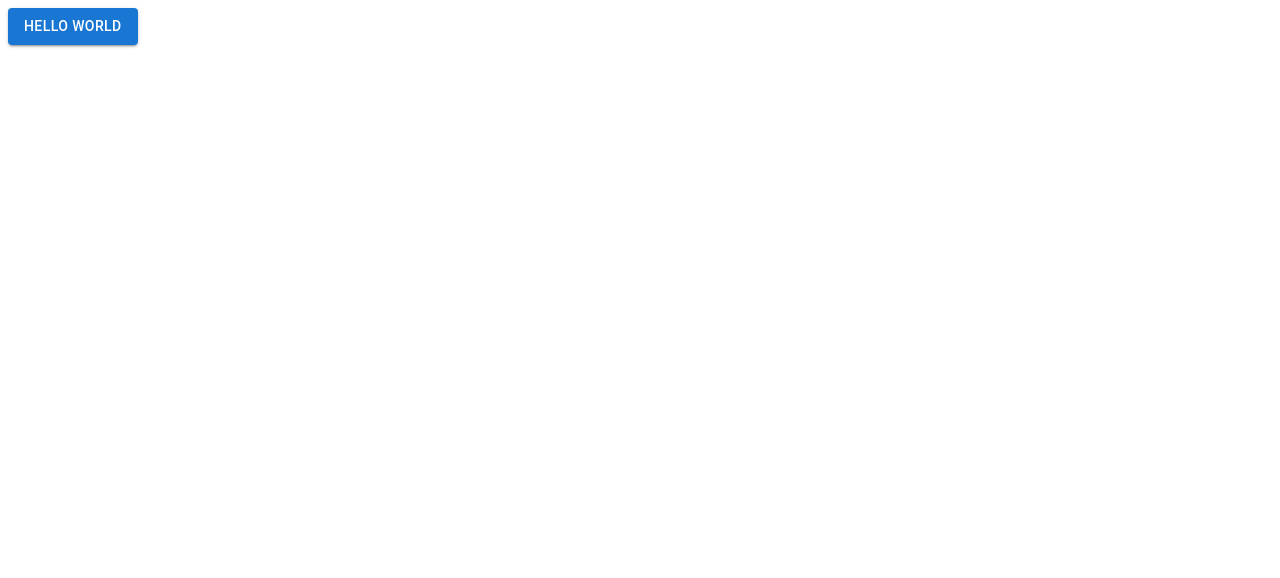
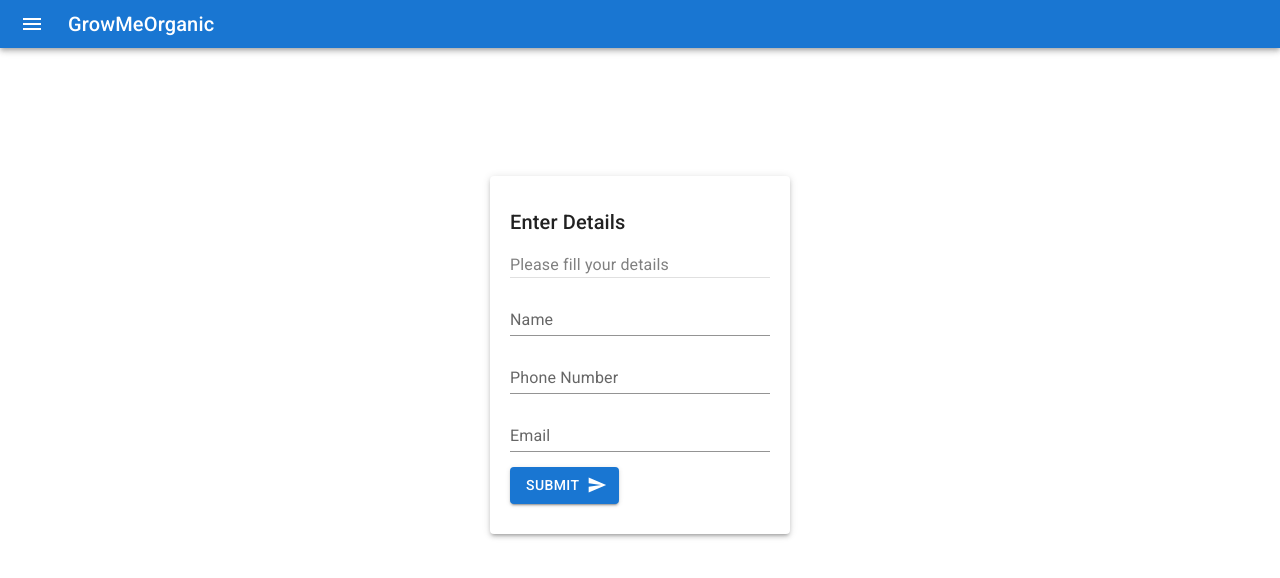
Before and after one commit to Steevel/growmeorganic-internship-project, a React (Vite) app: page / in a window 1280 px wide. Shown: the top 578 px of the page. Built offline with nearby package versions, Linux system fonts and the light colour scheme.

Commit message:
feature - added form ui

```diff
--- a/index.html
+++ b/index.html
@@ -1,13 +1,17 @@
 <!DOCTYPE html>
 <html lang="en">
+
 <head>
   <meta charset="UTF-8" />
   <link rel="icon" type="image/svg+xml" href="/vite.svg" />
   <meta name="viewport" content="width=device-width, initial-scale=1.0" />
+  <link rel="stylesheet" href="https://fonts.googleapis.com/css?family=Roboto:300,400,500,700&display=swap" />
   <title>Vite + React + TS</title>
 </head>
+
 <body>
   <div id="root"></div>
   <script type="module" src="/src/main.tsx"></script>
 </body>
+
 </html>
--- a/src/App.tsx
+++ b/src/App.tsx
@@ -1,10 +1,19 @@
 import "./App.css";
-import { Button } from "@mui/material";
+import { Routes, Route } from "react-router-dom";
+// import { Button } from "@mui/material";
+import HomePage from "./pages/HomePage";
+import DetailsPage from "./pages/DetailsPage";
+import Navbar from "./components/Navbar";
 
 function App() {
   return (
     <>
-      <Button variant="contained">Hello World</Button>
+      {/* <Button variant="contained">Hello World</Button> */}
+      <Navbar />
+      <Routes>
+        <Route index element={<HomePage />} />
+        <Route path="/details" element={<DetailsPage />} />
+      </Routes>
     </>
   );
 }
--- /dev/null
+++ b/src/components/Navbar.tsx
@@ -0,0 +1,24 @@
+import { AppBar, Toolbar, IconButton, Typography } from "@mui/material";
+import { Menu } from "@mui/icons-material";
+
+const Navbar = () => {
+  return (
+    <AppBar position="static">
+      <Toolbar variant="dense">
+        <IconButton
+          edge="start"
+          color="inherit"
+          aria-label="menu"
+          sx={{ mr: 2 }}
+        >
+          <Menu />
+        </IconButton>
+        <Typography variant="h6" color="inherit" component="div">
+          GrowMeOrganic
+        </Typography>
+      </Toolbar>
+    </AppBar>
+  );
+};
+
+export default Navbar;
--- a/src/index.css
+++ b/src/index.css
@@ -0,0 +1,5 @@
+* {
+  margin: 0;
+  padding: 0;
+  box-sizing: border-box;
+}
--- a/src/main.tsx
+++ b/src/main.tsx
@@ -1,10 +1,17 @@
-import React from 'react'
-import ReactDOM from 'react-dom/client'
-import App from './App.tsx'
-import './index.css'
+import React from "react";
+import ReactDOM from "react-dom/client";
+import App from "./App.tsx";
+import "./index.css";
+import { BrowserRouter } from "react-router-dom";
+import "@fontsource/roboto/300.css";
+import "@fontsource/roboto/400.css";
+import "@fontsource/roboto/500.css";
+import "@fontsource/roboto/700.css";
 
-ReactDOM.createRoot(document.getElementById('root') as HTMLElement).render(
+ReactDOM.createRoot(document.getElementById("root") as HTMLElement).render(
   <React.StrictMode>
-    <App />
-  </React.StrictMode>,
-)
+    <BrowserRouter>
+      <App />
+    </BrowserRouter>
+  </React.StrictMode>
+);
--- /dev/null
+++ b/src/pages/DetailsPage.tsx
@@ -0,0 +1,5 @@
+const DetailsPage = () => {
+  return <div>DetailsPage</div>;
+};
+
+export default DetailsPage;
--- /dev/null
+++ b/src/pages/HomePage.tsx
@@ -0,0 +1,83 @@
+import { Divider, TextField, Typography, Button } from "@mui/material";
+import { Send } from "@mui/icons-material";
+import Grid from "@mui/material/Grid";
+import Paper from "@mui/material/Paper";
+import { useState } from "react";
+
+const HomePage = () => {
+  const [name, setName] = useState("");
+  const [email, setEmail] = useState("");
+  const [phoneNumber, setPhoneNumber] = useState("");
+
+  function handleSubmit(e: Event) {
+    e.preventDefault();
+
+    if (name && email && phoneNumber) {
+      console.log("name", name);
+      console.log("email", email);
+      console.log("phoneNumber", phoneNumber);
+      localStorage.setItem("user", JSON.stringify(name, email, phoneNumber));
+    } else {
+      console.log("Fill all the fields");
+    }
+  }
+
+  const paperStyle = {
+    padding: "30px 20px",
+    width: 300,
+    margin: "10% auto",
+  };
+
+  return (
+    <Grid>
+      <Paper elevation={3} style={paperStyle}>
+        <Typography variant="h6" color="inherit" component="div">
+          Enter Details
+        </Typography>
+        <Typography style={{ marginTop: "15px", color: "gray" }}>
+          Please fill your details
+        </Typography>
+        <Divider />
+        <form onSubmit={handleSubmit}>
+          <TextField
+            fullWidth
+            id="outlined-basic"
+            label="Name"
+            variant="standard"
+            value={name}
+            onChange={(e) => setName(e.target.value)}
+            style={{ marginTop: "10px" }}
+          />
+          <TextField
+            fullWidth
+            id="outlined-basic"
+            label="Phone Number"
+            variant="standard"
+            value={phoneNumber}
+            onChange={(e) => setPhoneNumber(e.target.value)}
+            style={{ marginTop: "10px" }}
+          />
+          <TextField
+            fullWidth
+            id="outlined-basic"
+            label="Email"
+            variant="standard"
+            value={email}
+            onChange={(e) => setEmail(e.target.value)}
+            style={{ marginTop: "10px" }}
+          />
+          <Button
+            variant="contained"
+            type="submit"
+            endIcon={<Send />}
+            style={{ marginTop: "15px" }}
+          >
+            Submit
+          </Button>
+        </form>
+      </Paper>
+    </Grid>
+  );
+};
+
+export default HomePage;
```
Lines whose indentation alone changed are shown as unchanged.
